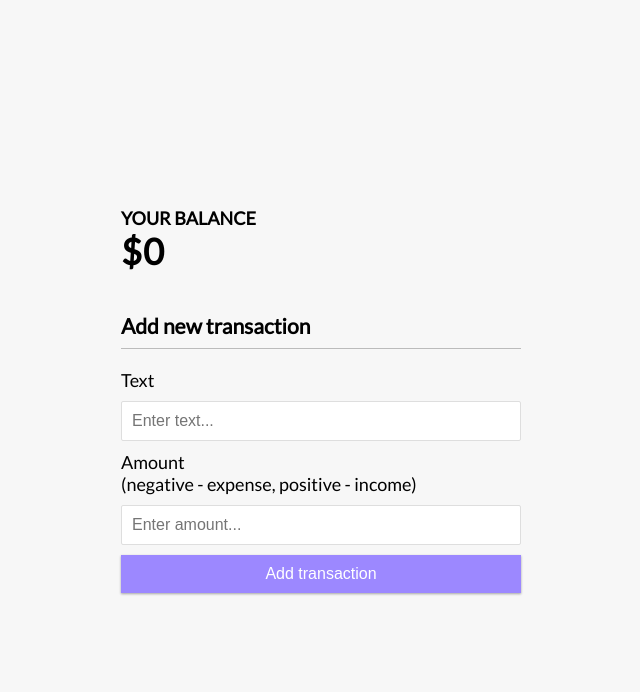
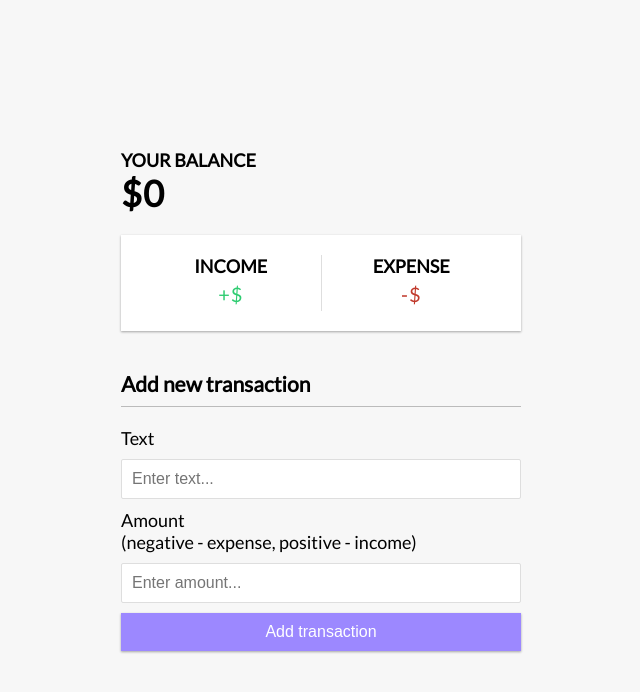
Before and after one commit to bloominghowl/Finance-track-vue, a Vue app in the folder client/: page / in a window 1280 px wide. Shown: the top 692 px of the page, without its empty margins (319-959 px from the left). Built offline with nearby package versions, Linux system fonts and the light colour scheme.

Commit message:
feat: Add income and expense display component. This commit introduces the IncomeExpense.vue component

```diff
--- a/client/src/components/IncomeExpense.vue
+++ b/client/src/components/IncomeExpense.vue
@@ -1,5 +1,14 @@
 <script setup></script>
 
-<template></template>
-
-<style></style>
+<template>
+    <div class="inc-exp-container">
+      <div>
+        <h4>Income</h4>
+        <p id="money-plus" class="money plus">+${{ income }}</p>
+      </div>
+      <div>
+        <h4>Expense</h4>
+        <p id="money-minus" class="money minus">-${{ expenses }}</p>
+      </div>
+    </div>
+  </template>
```
